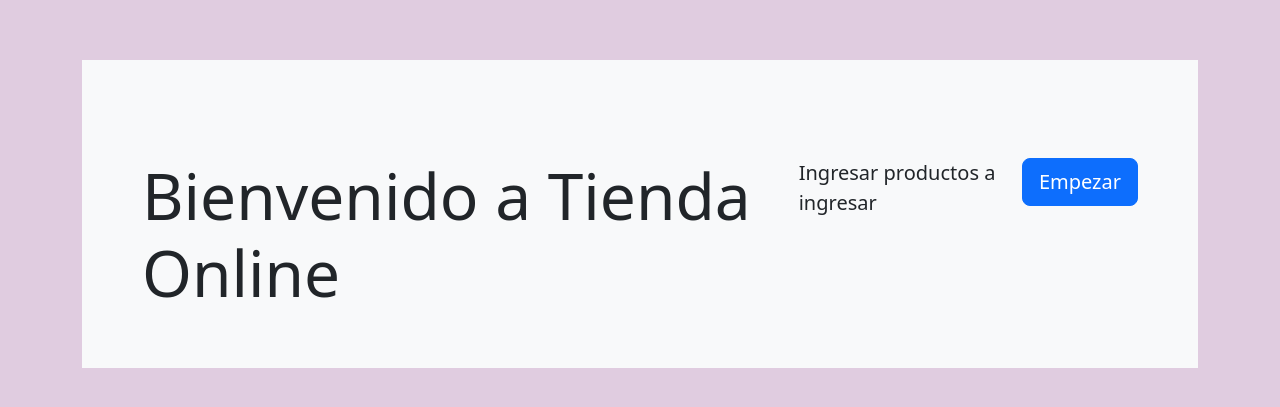
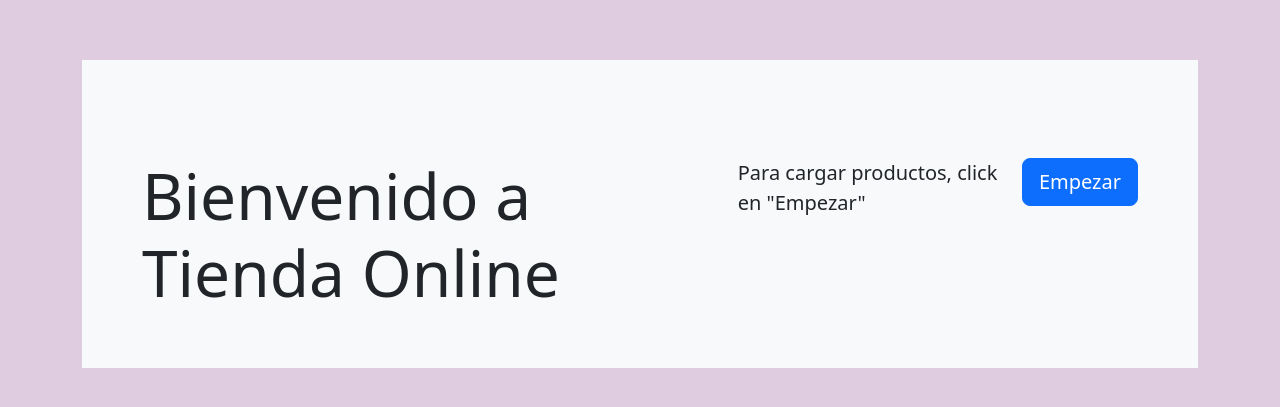
Before and after one commit to MauroAntonioBogado1990/StoreDjango, a Django app: page / in a window 1280 px wide. Shown: the part 56-463 px from the top of the page. Run offline with Django 4.2, Linux system fonts and the light colour scheme; parts of the project's set-up code (start-up, migrations or seed data) failed here and were passed over.

Commit message:
Adaptacion final

```diff
--- a/appStore/templates/paginas/articulos.html
+++ b/appStore/templates/paginas/articulos.html
@@ -1,5 +1,5 @@
 {% extends "base.html" %}
-
+{% load static %}
 {% block titulo %} Articulos {% endblock %}
 
 {% block contenido %}
--- a/appStore/templates/paginas/inicio.html
+++ b/appStore/templates/paginas/inicio.html
@@ -7,7 +7,7 @@
 <div class="p-5 bg-light">
     <div class="container">
         <h1 class="display-3">Bienvenido a Tienda Online</h1>
-        <p class="lead">Ingresar productos a ingresar</p>
+        <p class="lead">Para cargar productos, click en "Empezar"</p>
         <hr class="my-2">
 
         <p class="lead">
```
Also changed, not shown: appStore/static/styles.css (line endings or trailing spaces), db.sqlite3.
